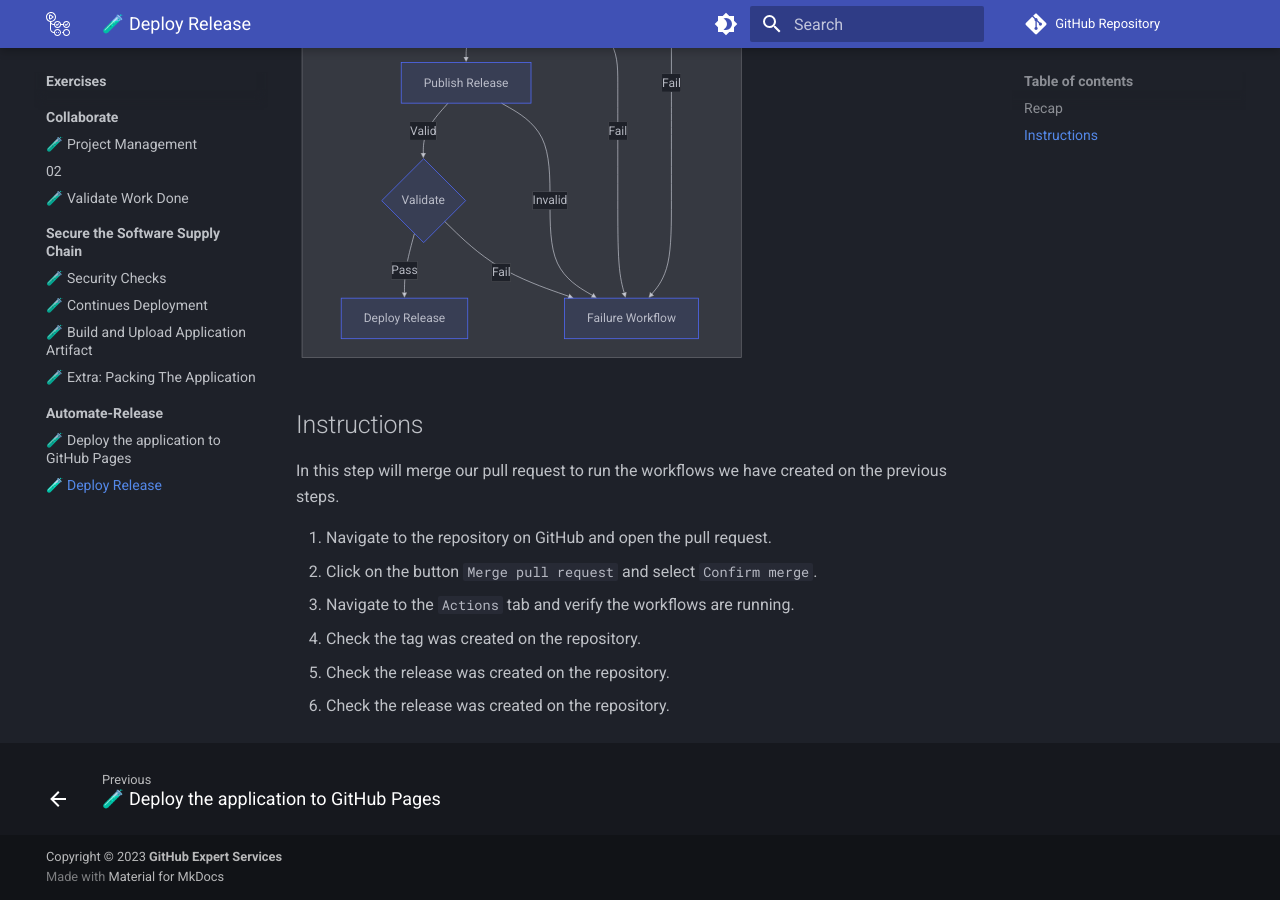
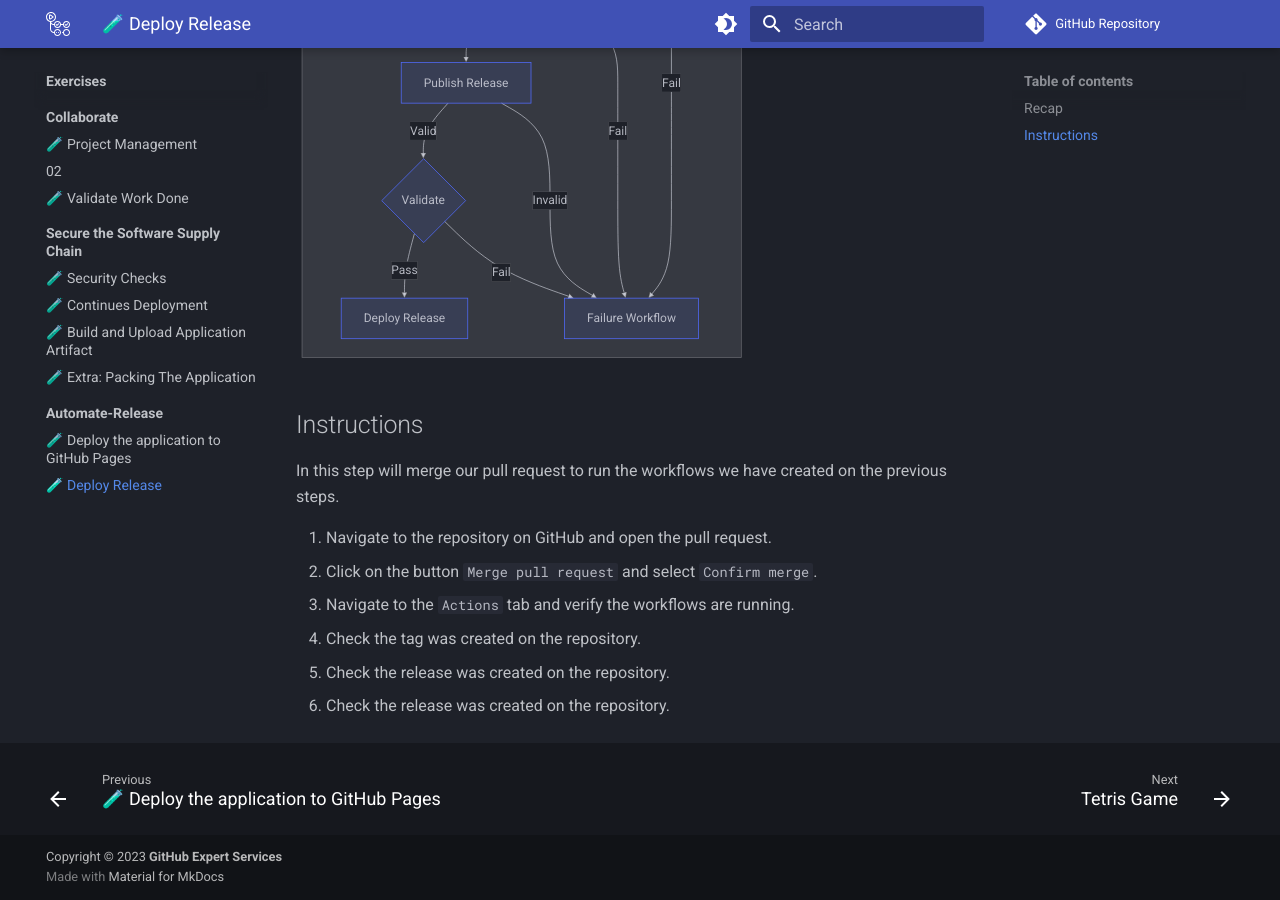
Before and after one commit to kpkeenan12/github-devsecops-fundamentals, an MkDocs documentation site: the page built from docs/exercises/03.automate.release/02.md, in a window 1280 px wide and 900 px high, scrolled down 874 px. Built offline with MkDocs 1.6.1 and Material for MkDocs 9.7.7, drawn with Linux system fonts in a browser that asks for light colours; emoji names are drawn with the system emoji font; comment, search, counter and statistics services are not loaded.

```diff
--- a/mkdocs.yml
+++ b/mkdocs.yml
@@ -170,4 +170,4 @@ nav:
           - exercises/03.automate.release/index.md
           - exercises/03.automate.release/01.md
           - exercises/03.automate.release/02.md
-  - Tetris Game: .tetris.game/index.html
+  - Tetris Game: tetris.game/index.html
```
Also changed, not shown: docs/tetris.game/README.md (renamed from docs/.tetris.game/README.md), docs/tetris.game/app.js (renamed from docs/.tetris.game/app.js), docs/tetris.game/app.test.js (renamed from docs/.tetris.game/app.test.js), docs/tetris.game/index.html (renamed from docs/.tetris.game/index.html), docs/tetris.game/stats.js (renamed from docs/.tetris.game/stats.js), docs/tetris.game/style.css (renamed from docs/.tetris.game/style.css), docs/tetris.game/texture.jpg (renamed from docs/.tetris.game/texture.jpg), 4 other files.
